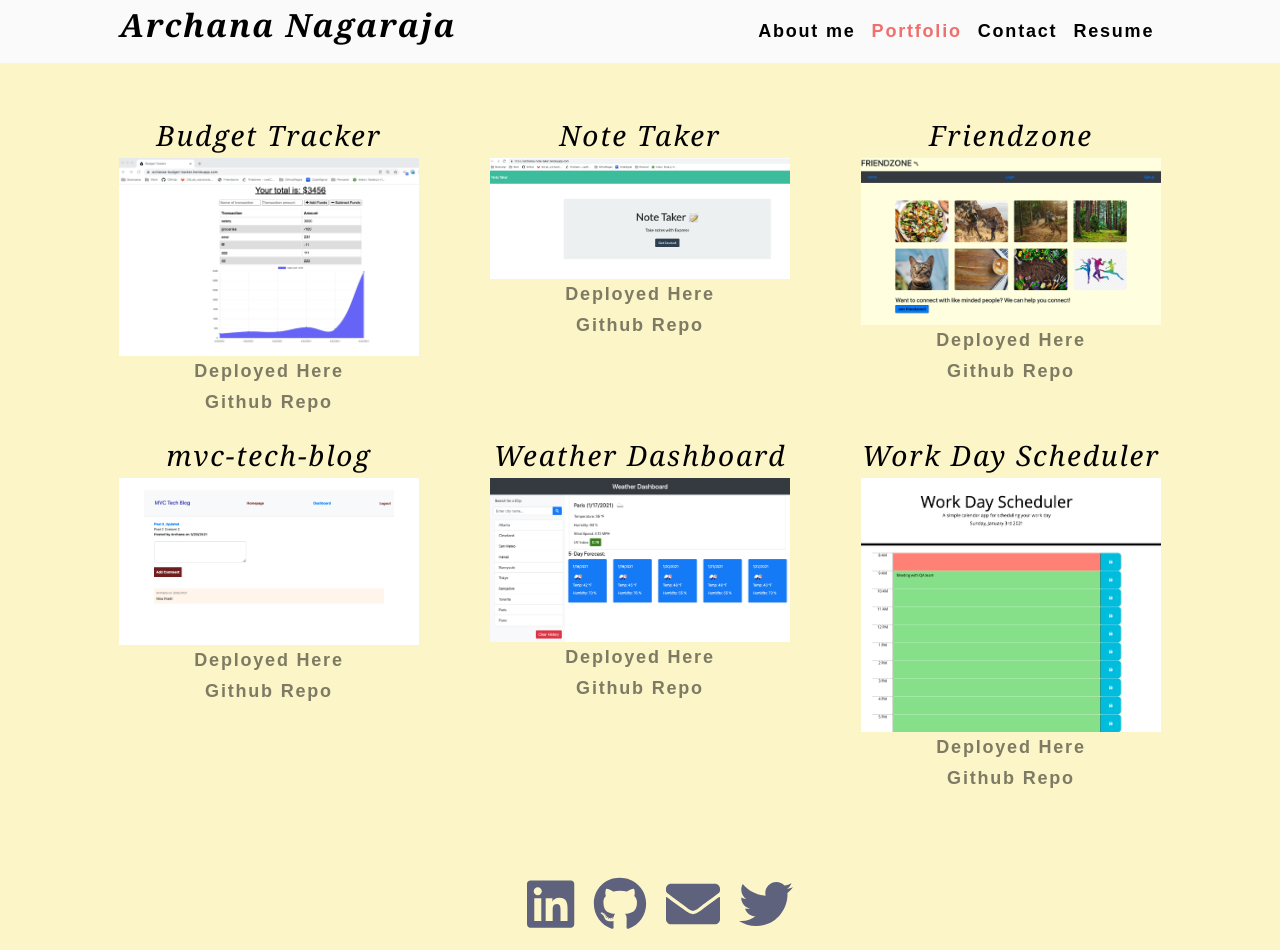
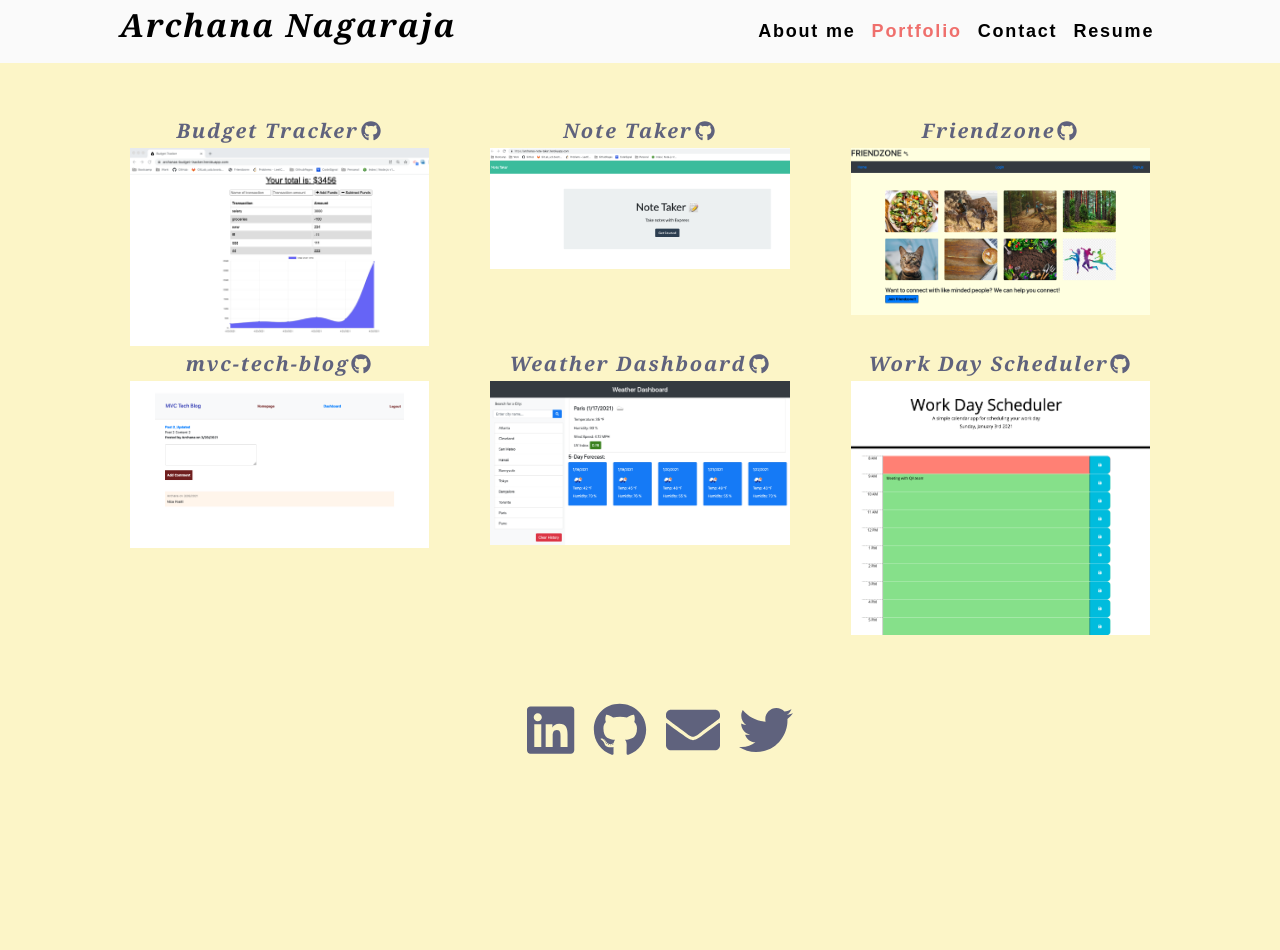
Before and after one commit to archana-nagaraj/react-portfolio, a React (Create React App) app: page / in a window 1280 px wide. Both pictures are taken after a click on the item "Portfolio". After the commit the page ends 800 px from the top, so only its background shows below. Built offline with nearby package versions, Linux system fonts and the light colour scheme.

Commit message:
added icons for githublink and made title clickable with deployed url

```diff
--- a/src/components/Portfolio/index.js
+++ b/src/components/Portfolio/index.js
@@ -41,7 +41,7 @@ function Portfolio() {
     }
   ]
   return (
-    <section id="project-section" style={{display: "flex", justifyContent: "space-between", flexWrap: "wrap"}}>
+    <section id="project-section" style={{display: "flex", justifyContent: "space-evenly", flexWrap: "wrap"}}>
       {projectItems.map((project) => {
         return <Project title={project.title} image={project.image} deployedLink={project.deployedLink} repo={project.repo} key={project.title} />
       })}
--- a/src/components/Project/index.js
+++ b/src/components/Project/index.js
@@ -1,4 +1,6 @@
 import React from "react";
+import { FontAwesomeIcon } from '@fortawesome/react-fontawesome';
+import { faGithub} from '@fortawesome/free-brands-svg-icons'
 
 function Project({ title, image, deployedLink, repo }) {
   return (
@@ -10,15 +12,18 @@ function Project({ title, image, deployedLink, repo }) {
         alignItems: "center",
       }}
     >
-      <h3>{title}</h3>
+      <h3>
+      <a href={deployedLink}>
+      {title}
+      <a href={repo} className="icon"><FontAwesomeIcon icon={faGithub}/></a>
+       </a>
+      </h3>
       <img
         style={{ maxWidth: "300px", maxHeight: "600px" }}
         src={require(`../../assets/${image}`).default}
-        alt="budget"
-      ></img>
+        alt="budget">
+        </img>
 
-      <a href={deployedLink}style={{color: "rgba(0, 0, 0, 0.5" }}>Deployed Here</a>
-      <a href={repo} style={{marginBottom: "15px", color: "rgba(0, 0, 0, 0.5" }}>Github Repo</a>
     </div>
   );
 }
--- a/src/index.css
+++ b/src/index.css
@@ -51,7 +51,7 @@ h4,
 h5,
 h6 {
   font-family: Georgia, 'Times New Roman', Times, serif;
-  font-weight: 500;
+  /* font-weight: 500; */
   margin: 5px 0;
   line-height: 1.25;
   font-style: italic;
@@ -66,7 +66,7 @@ h2 {
 }
 
 h3 {
-  font-size: 1.75rem;
+  font-size: 1.25rem;
 }
 
 h4 {
```
